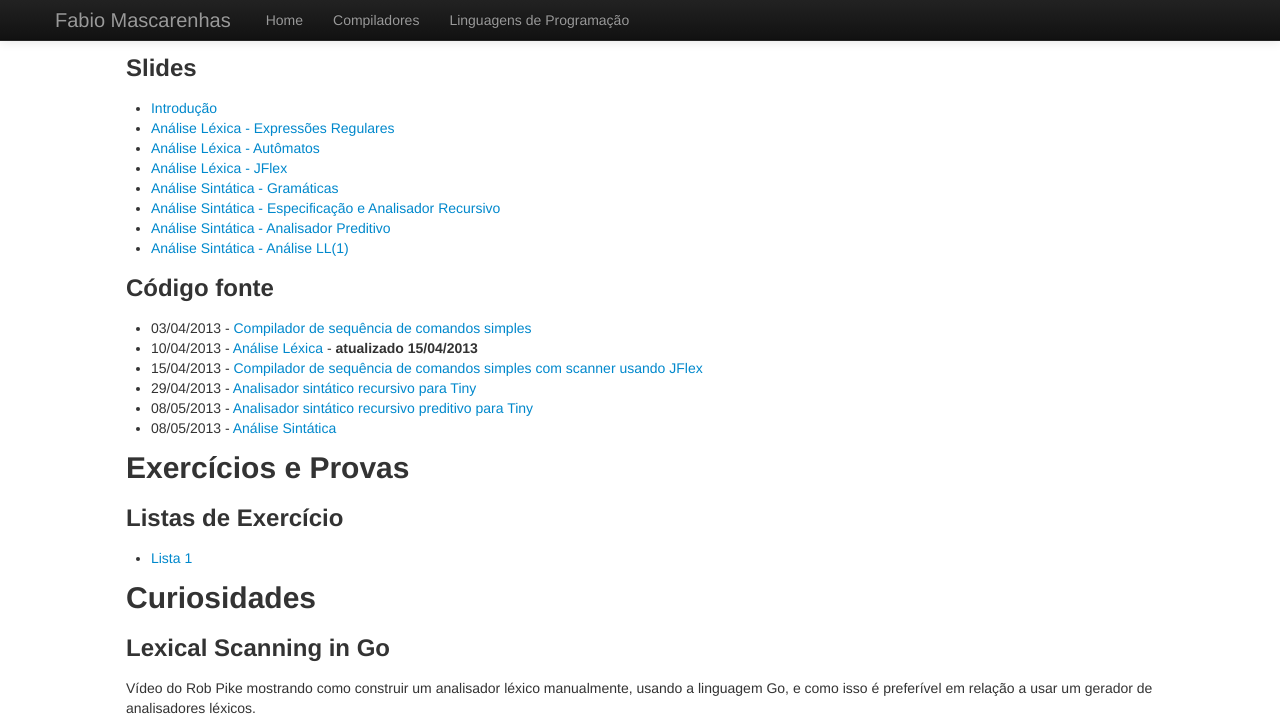
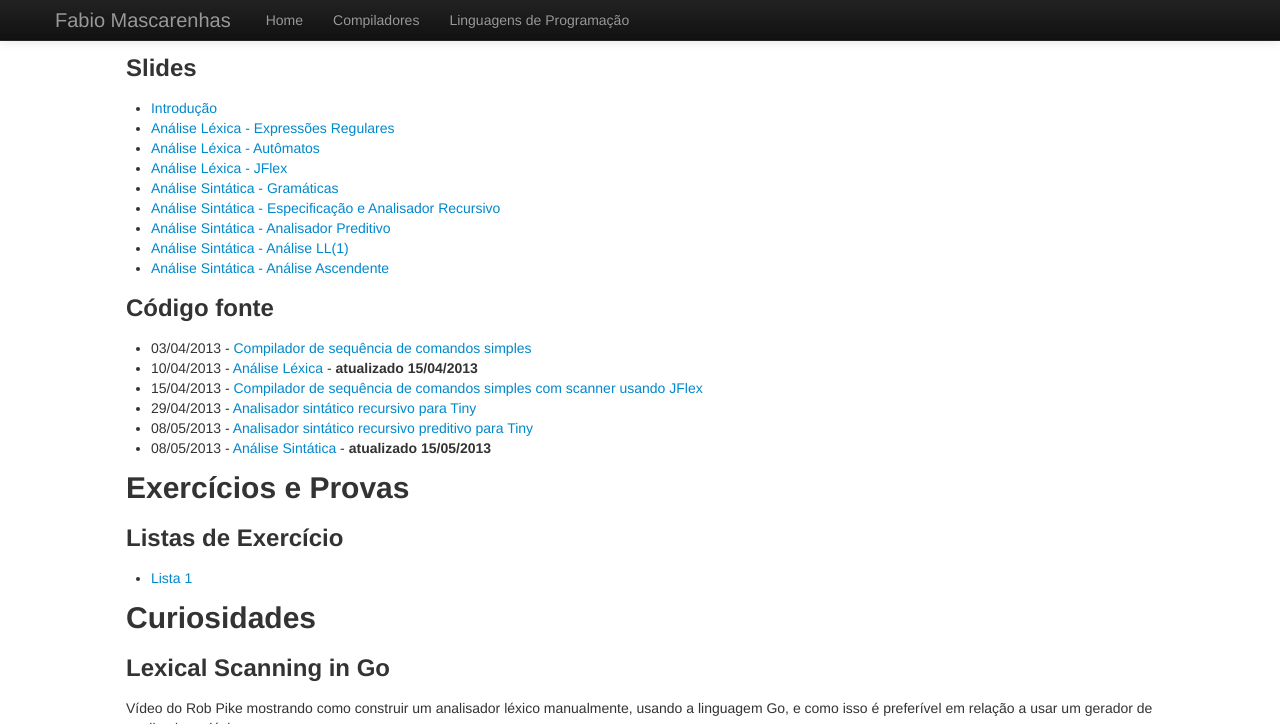
Before and after one commit to fabiomascarenhas/fabiomascarenhas.github.com, a Jekyll site: the page built from comp/index.md, in a window 1280 px wide and 900 px high, scrolled down 1183 px, cut to the strip 0-724 px from the top of the window. Built offline with Jekyll 4.4.1, drawn with Linux system fonts in a browser that asks for light colours.

Commit message:
notas de aula compiladores 15/05

```diff
--- a/comp/index.md
+++ b/comp/index.md
@@ -111,6 +111,7 @@ Notas de Aula
 * [Análise Sintática - Especificação e Analisador Recursivo](06Sintaxe.pdf)
 * [Análise Sintática - Analisador Preditivo](07Preditiva.pdf)
 * [Análise Sintática - Análise LL(1)](08LL1.pdf)
+* [Análise Sintática - Análise Ascendente](09Ascendente.pdf)
 
 ### Código fonte
 
@@ -119,7 +120,7 @@ Notas de Aula
 * 15/04/2013 - [Compilador de sequência de comandos simples com scanner usando JFlex](CmdSimp_JFlex.zip)
 * 29/04/2013 - [Analisador sintático recursivo para Tiny](Tiny_Rec.zip)
 * 08/05/2013 - [Analisador sintático recursivo preditivo para Tiny](Tiny_Pred.zip)
-* 08/05/2013 - [Análise Sintática](Parsing.zip)
+* 08/05/2013 - [Análise Sintática](Parsing.zip) - **atualizado 15/05/2013**
 
 Exercícios e Provas
 -------------------
```
Also changed, not shown: 2 other files.
